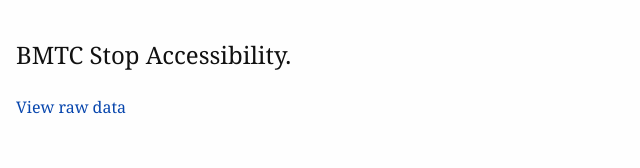
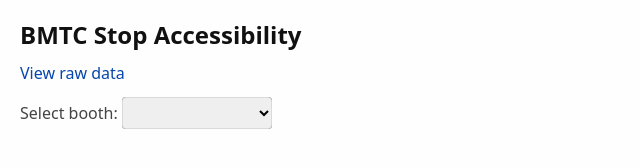
Before and after one commit to urbanmorph/RAS-PT, a website built with Vite: page src/bus_stops_accessibility/index.html in a window 1280 px wide. Shown: the whole page, without its empty margins (0-640 px from the left). Built offline with nearby package versions, Linux system fonts and the light colour scheme.

Commit message:
Add select input and handle data change

```diff
--- a/src/bus_stops_accessibility/index.html
+++ b/src/bus_stops_accessibility/index.html
@@ -7,11 +7,13 @@
       content="width=device-width, initial-scale=1.0, user-scalable=yes"
     />
     <title>BMTC Stop Accessibility</title>
-    <style>
-      code {
-        white-space: pre-wrap;
-      }
-    </style>
+    <link rel="preconnect" href="https://fonts.gstatic.com" crossorigin />
+    <link rel="preconnect" href="https://fonts.googleapis.com" />
+    <link
+      rel="preload"
+      as="style"
+      href="https://fonts.googleapis.com/css2?family=Noto+Sans:wght@400;900&display=swap"
+    />
     <script src="https://unpkg.com/leaflet@1.8.0/dist/leaflet.js"></script>
     <script src="https://cdnjs.cloudflare.com/ajax/libs/Chart.js/2.6.0/Chart.min.js"></script>
     <link rel="stylesheet" href="/pandoc.css" />
@@ -21,11 +23,70 @@
     />
     <script src="/choropleth.js"></script>
     <link rel="stylesheet" href="/main.css" />
+    <style>
+      code {
+        white-space: pre-wrap;
+      }
+      body {
+        margin: 0;
+        padding: 0;
+        font-family: "Noto Sans", sans-serif;
+      }
+      #root {
+        display: flex;
+        flex-direction: column;
+        width: 100%;
+        height: 100vh;
+        overflow: auto;
+      }
+
+      #map {
+        flex-grow: 1;
+        flex-shrink: 1;
+      }
+
+      h1,
+      h2,
+      h3 {
+        font-weight: 900;
+      }
+      #top-contents {
+        padding: 20px;
+      }
+      #stop-access-2018 {
+        margin: 0;
+      }
+      #raw-data-link {
+        margin: 10px 0;
+        display: inline-block;
+      }
+      #booth-dropdown {
+        border: 0;
+        box-shadow: inset 0 0 1px #222222;
+        font: inherit;
+        border-radius: 4px;
+        padding: 4px 10px;
+        width: 150px;
+      }
+    </style>
   </head>
   <body>
-    <h3 id="stop-access-2018">BMTC Stop Accessibility.</h3>
-    <a href="/RAS-PT/stop-accessibility-2018.geojson">View raw data</a>
-    <div id="map" style="height: 90%"></div>
+    <div id="root">
+      <div id="top-contents">
+        <h3 id="stop-access-2018">BMTC Stop Accessibility</h3>
+        <a
+          href="https://github.com/urbanmorph/RAS-PT/tree/main/src/public"
+          target="_blank"
+          id="raw-data-link"
+          >View raw data</a
+        >
+        <div>
+          Select booth:
+          <select id="booth-dropdown"></select>
+        </div>
+      </div>
+      <div id="map"></div>
+    </div>
     <script type="module">
       import "./stop_access_people.js";
     </script>
```
Also changed, not shown: src/bus_stops_accessibility/stop_access_people.js (+31 -6 lines).
